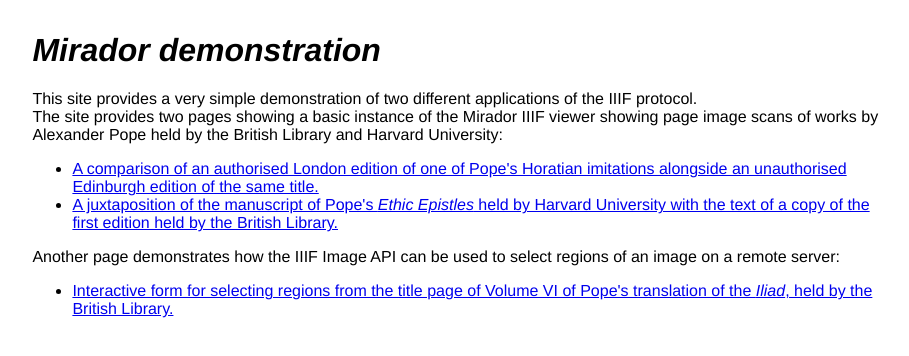
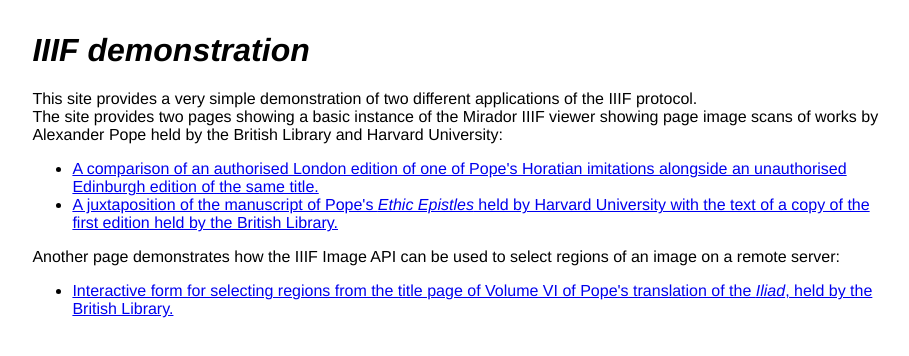
Before and after one commit to benjaminpauley/benjaminpauley-iiif-demo.github.io, a plain HTML site: page index.html in a window 1280 px wide. Shown: the whole page, without its empty margins (182-1091 px from the left). Drawn offline with Linux system fonts and the light colour scheme.

Commit message:
Update index.html

```diff
--- a/index.html
+++ b/index.html
@@ -7,7 +7,7 @@
 <link rel="stylesheet" type="text/css" href="style.css" />
 </head>
 <body>
-<h1 style="margin-left: 15%;">Mirador demonstration</h1>
+<h1 style="margin-left: 15%;">IIIF demonstration</h1>
 <div class="landing">This site provides a very simple demonstration of two different applications of the IIIF protocol.</div>
 <div class="landing">The site provides two pages showing a basic instance of the Mirador IIIF viewer showing page image scans of works by Alexander Pope held by the British Library and Harvard University:
 <ul>
```
